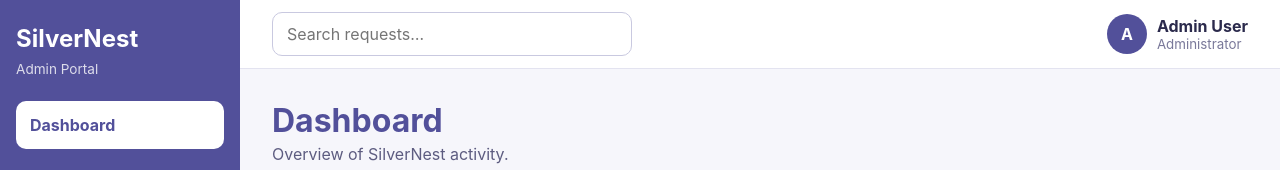
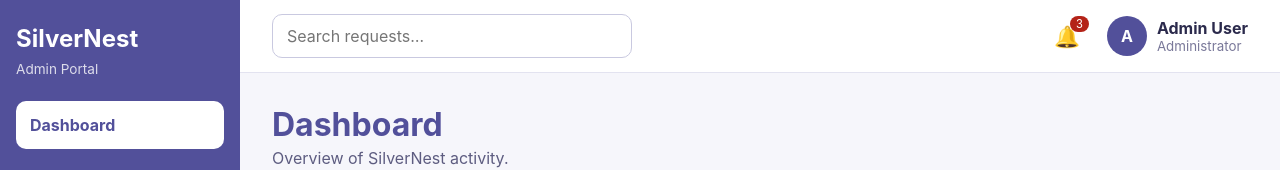
Before and after one commit to R0la842/SilverNest, a React (Vite) app: page /admin in a window 1280 px wide. Shown: the top 170 px of the page. Built offline with nearby package versions, Linux system fonts and the light colour scheme.

Commit message:
notification bell

```diff
--- a/src/components/admin/AdminLayout.jsx
+++ b/src/components/admin/AdminLayout.jsx
@@ -1,6 +1,7 @@
 import { useState } from 'react';
 import { NavLink, Link, useNavigate} from 'react-router-dom';
 import '../../pages/admin/admin.css';
+import { notifications } from '../../data/adminData.js';
 
 const links = [
   { to: '/admin', label: 'Dashboard', end: true },
@@ -16,6 +17,7 @@ export default function AdminLayout({ children }) {
   const [menuOpen, setMenuOpen] = useState(false);
   const navigate = useNavigate();
   const [search, setSearch] = useState('');
+  const [bellOpen, setBellOpen] = useState(false);
 
   function handleSearch(event) {
     event.preventDefault();
@@ -70,7 +72,22 @@ export default function AdminLayout({ children }) {
             />
           </form>}
 
-          {/* bell goes here */}
+          {          <div className="ad-bell-wrap">
+            <button
+              type="button"
+              className="ad-bell"
+              aria-label="Notifications"
+              aria-expanded={bellOpen}
+              onClick={() => setBellOpen(!bellOpen)}
+            >
+              🔔<span className="ad-bell-count">{notifications.length}</span>
+            </button>
+            {bellOpen && (
+              <ul className="ad-bell-list">
+                {notifications.map((n) => <li key={n}>{n}</li>)}
+              </ul>
+            )}
+          </div>}
 
           <div className="ad-user">
             <span className="ad-avatar" aria-hidden="true">A</span>
--- a/src/data/adminData.js
+++ b/src/data/adminData.js
@@ -4,3 +4,10 @@ export const stats = [
   { label: "Total Requests", value: 60 },
   { label: "Completed Requests", value: 38 },
 ];
+
+
+export const notifications = [
+  'New volunteer application from Olivia Reed',
+  'Issue #1001 was reported by Robert Wilson',
+  'Request #R001 has no volunteer yet',
+];
--- a/src/pages/admin/admin.css
+++ b/src/pages/admin/admin.css
@@ -32,3 +32,12 @@
 /* Search */
 .ad-search { flex: 1; }
 .ad-search input { width: 100%; max-width: 360px; min-height: 44px; padding: 0 14px; border: 1px solid #c9c9e0; border-radius: 10px; font: inherit; }
+
+/* Notification bell */
+.ad-bell-wrap { position: relative; }
+.ad-bell { min-width: 48px; min-height: 48px; border: 0; background: transparent; font-size: 1.3rem; cursor: pointer; position: relative; }
+.ad-bell:focus-visible { outline: 3px solid #f5a524; outline-offset: 2px; }
+.ad-bell-count { position: absolute; top: 4px; right: 2px; background: #b42318; color: #fff; font-size: 0.7rem; border-radius: 999px; padding: 1px 6px; }
+.ad-bell-list { position: absolute; right: 0; top: 52px; z-index: 10; width: 280px; margin: 0; padding: 8px; list-style: none; background: #fff; border: 1px solid #e3e3f0; border-radius: 12px; box-shadow: 0 8px 24px rgba(0, 0, 0, 0.12); }
+.ad-bell-list li { padding: 10px; border-bottom: 1px solid #eeeef7; font-size: 0.9rem; }
+.ad-bell-list li:last-child { border-bottom: 0; }
```
